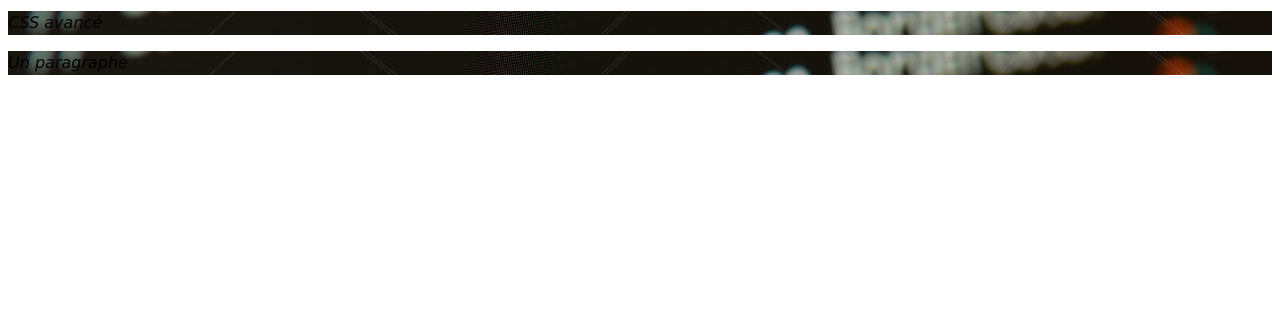
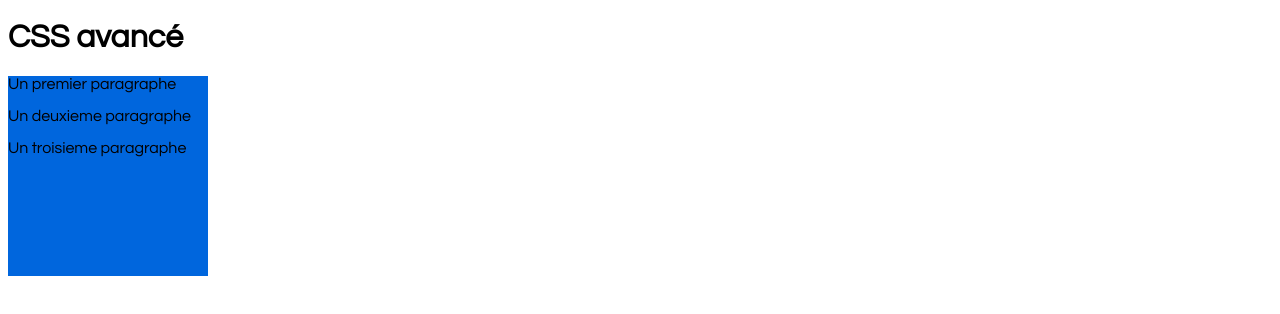
Before and after one commit to touckran/TutoYoutube, a plain HTML site: page index.html in a window 1280 px wide. Drawn offline with Linux system fonts and the light colour scheme.

Commit message:
Transition CSS

```diff
--- a/index.html
+++ b/index.html
@@ -7,6 +7,10 @@
 	</head>
 	<body>
 		<h1>CSS avancé</h1>
-		<p>Un paragraphe</p>
+		<div>
+			<p>Un premier paragraphe</p>
+			<p>Un deuxieme paragraphe</p>
+			<p>Un troisieme paragraphe</p>
+		</div>
 	</body>
 </html>
--- a/style.css
+++ b/style.css
@@ -2,21 +2,17 @@ body{
     font-family: "Century Gothic", Verdana, sans-serif;
 }
 
-h1{
-    font-style: italic;
-    font-weight: normal;
-    font-size: 16px;
-    line-height: 24px;
-    font-family: Verdana, sans-serif;
-
-    background-color: #FFF;
-    background-image: url("codecsharp.jpg");
-    background-repeat: no-repeat;
-    background-attachment: scroll;
-    background-position: top left;
+div{
+    width: 200px;
+    height: 200px;
+    background: #06D;
+    -webkit-transition: 3s width 2s ease, 3s background 5s ease;
+    -moz-transition: 3s width 2s ease, 3s background 5s ease;
+    -o-transition: 3s width 2s ease, 3s background 5s ease;
+    transition: 3s width 2s ease, 3s background 5s ease;
 }
 
-p{
-    font:italic normal 16px/24px Verdana, sans-serif;
-    background: #FFF url('codecsharp.jpg') no-repeat scroll top left;
+div:hover{
+    width: 400px;
+    background: #A03;
 }
```
